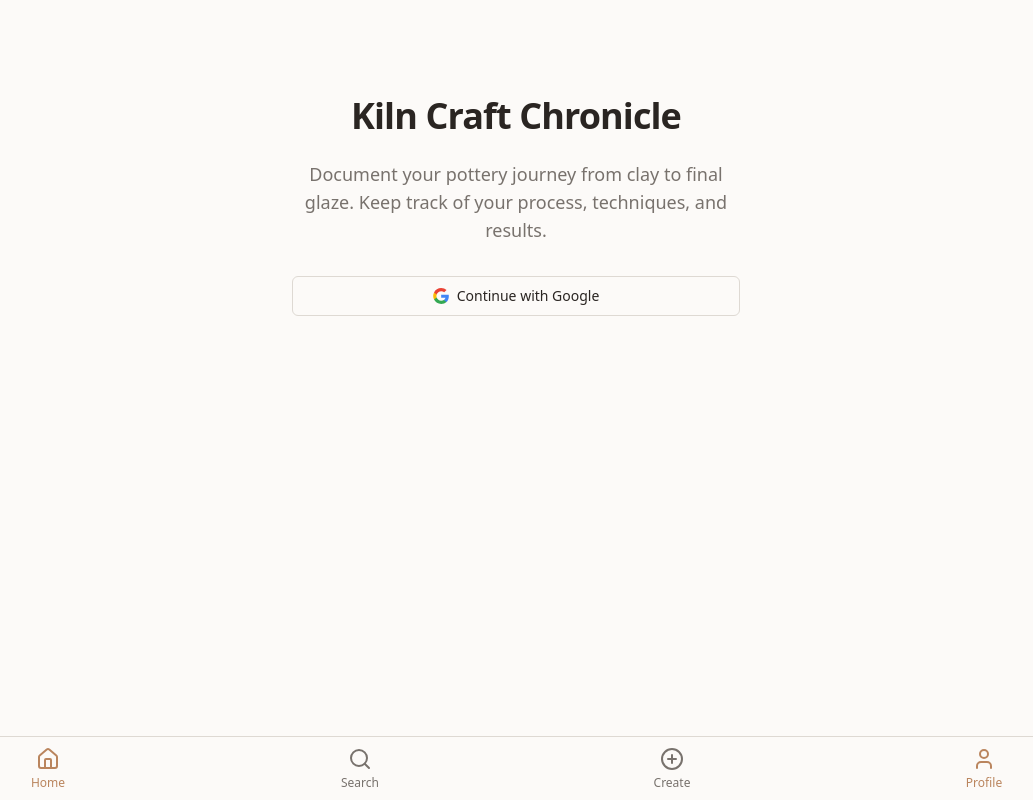
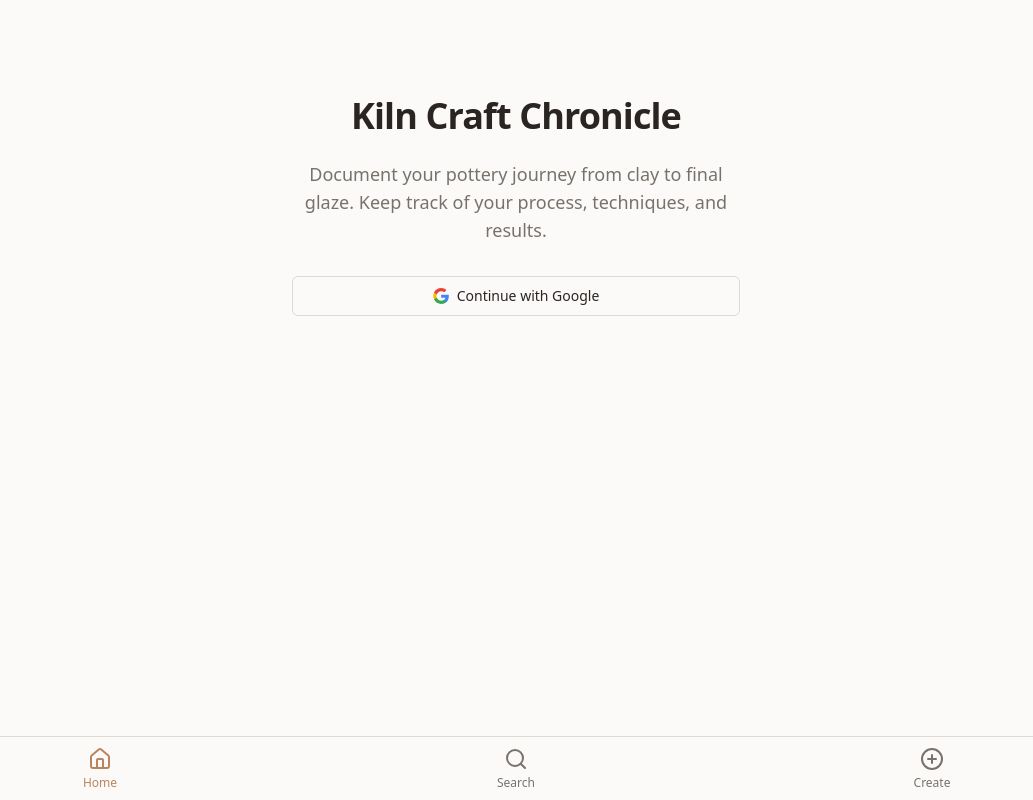
Before and after one commit to mikacheng1590/kiln-craft-chronicle, a React (Vite) app: page / in a window 1280 px wide. Shown: the whole page, without its empty margins (124-1157 px from the left). Built offline with nearby package versions, Linux system fonts and the light colour scheme.

Commit message:
remove profile from navigation

```diff
--- a/src/components/Navigation.tsx
+++ b/src/components/Navigation.tsx
@@ -29,12 +29,6 @@ const Navigation = () => {
       label: 'Create',
       path: '/create',
       active: location.pathname === '/create',
-    },
-    {
-      icon: User,
-      label: 'Profile',
-      path: user ? '/profile' : '/',
-      active: location.pathname === '/profile' || location.pathname === '/',
     },
   ];
 
```
